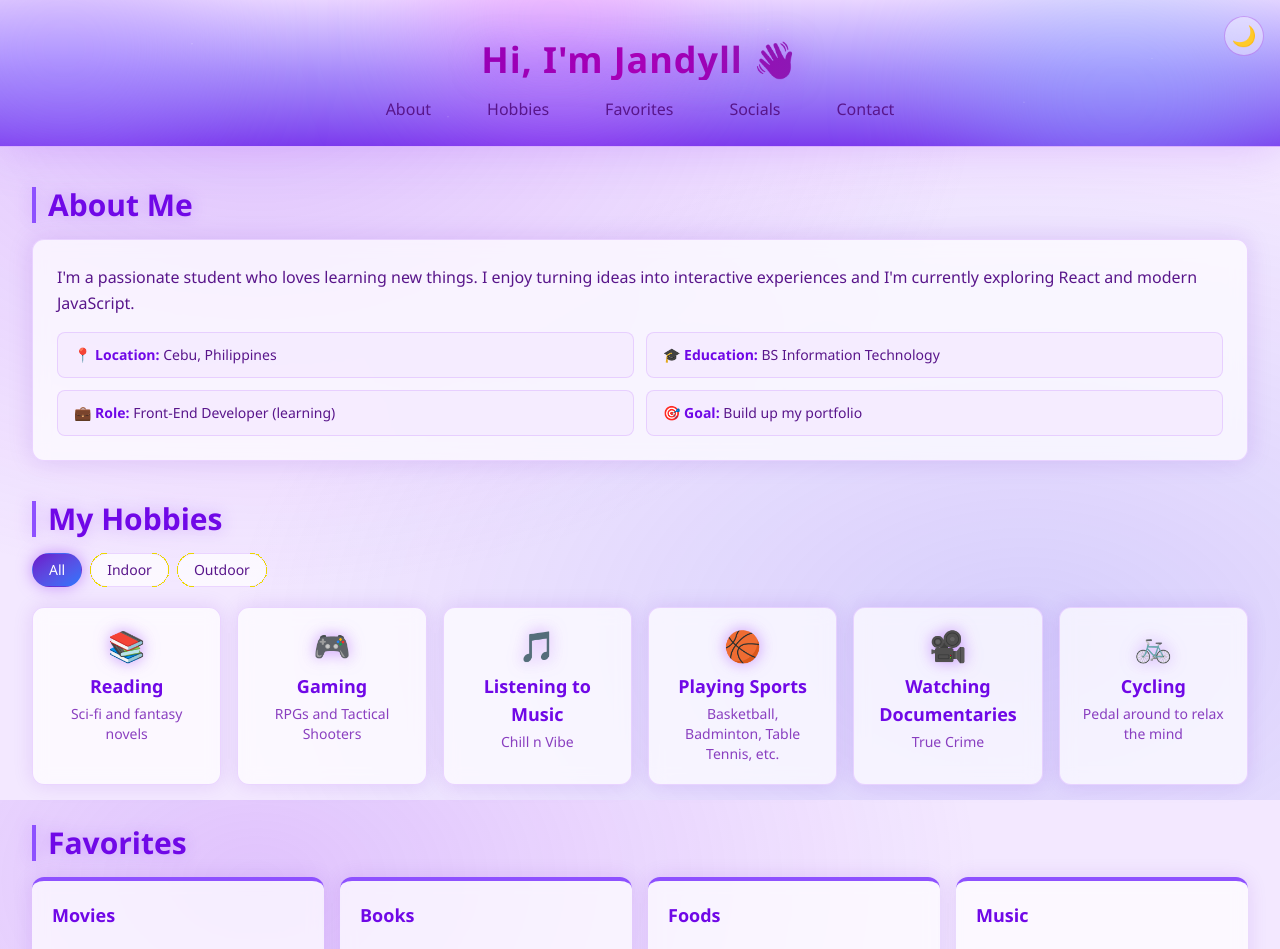
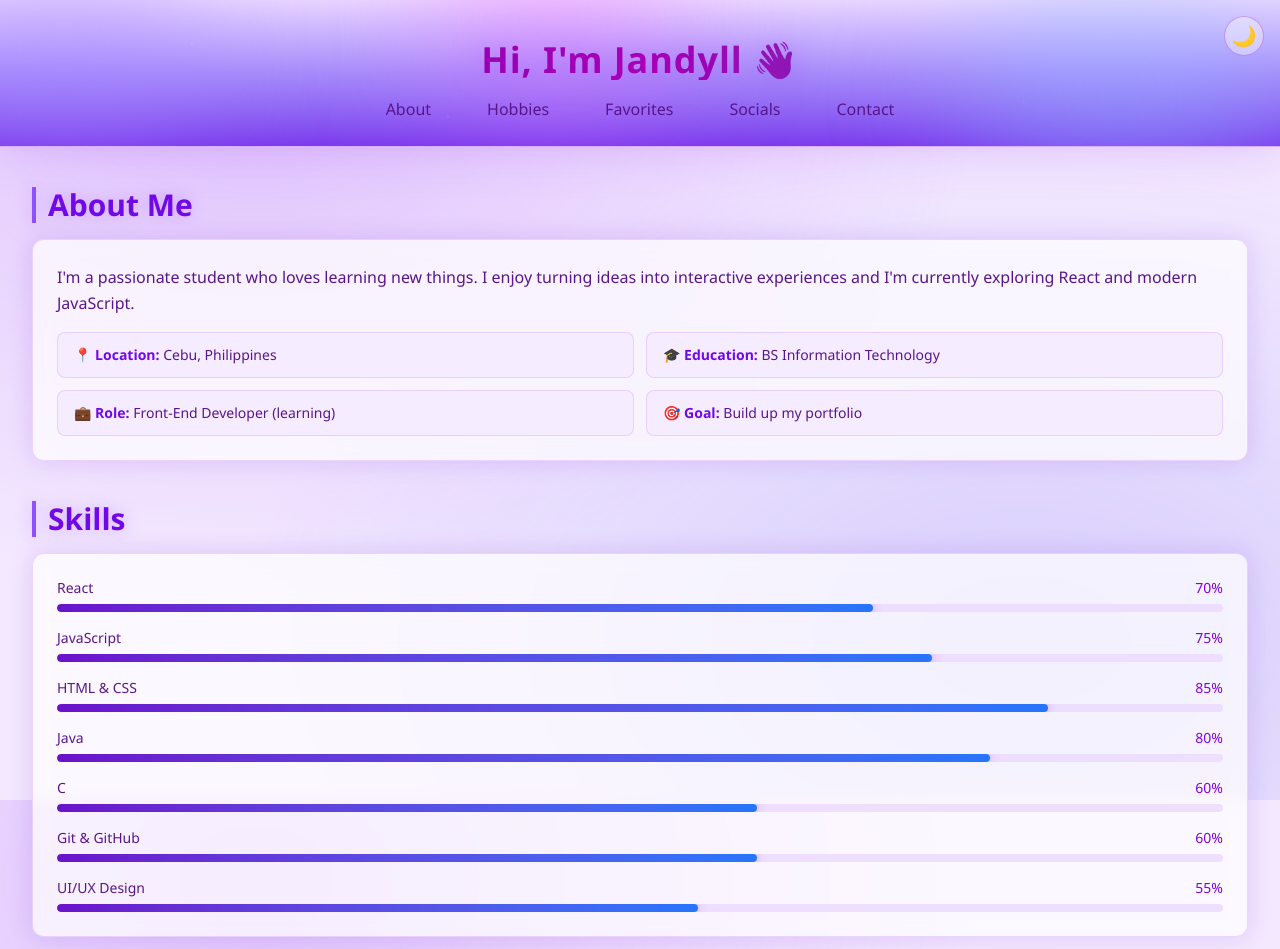
Before and after one commit to Novaliack/my-react-app, a React (Vite) app in the folder my-react-app/: page / in a window 1280 px wide. Shown: the top 949 px of the page. Built offline with nearby package versions, Linux system fonts and the light colour scheme.

Commit message:
Added SKills section with progress bars

```diff
--- a/my-react-app/src/App.jsx
+++ b/my-react-app/src/App.jsx
@@ -1,6 +1,7 @@
 import { useState, useEffect } from 'react'
 import Header from './Header.jsx'
 import About from './About.jsx'
+import Skills from './Skills.jsx'
 import Hobbies from './Hobbies.jsx'
 import Favorites from './Favorites.jsx'
 import Socials from './Socials.jsx'
@@ -31,6 +32,7 @@ function App() {
             <Header darkMode={darkMode} onToggleDarkMode={() => setDarkMode(prev => !prev)} />
             <main className="flex-1 w-full px-8 py-10 flex flex-col gap-10 transition-colors duration-300">
                 <About />
+                <Skills />
                 <Hobbies />
                 <Favorites />
                 <Socials />
--- /dev/null
+++ b/my-react-app/src/Skills.jsx
@@ -0,0 +1,37 @@
+const skills = [
+    { name: "React",         level: 70 },
+    { name: "JavaScript",    level: 75 },
+    { name: "HTML & CSS",    level: 85 },
+    { name: "Java",  level: 80 },
+    { name: "C",  level: 60 },
+    { name: "Git & GitHub",  level: 60 },
+    { name: "UI/UX Design",  level: 55 }
+];
+
+function Skills(){
+    return(
+        <section id="skills">
+            <h2 className="text-3xl font-semibold text-violet-700 dark:text-violet-300 mb-4 border-l-4 border-violet-500 pl-3 drop-shadow-[0_0_8px_rgba(168,85,247,0.4)] transition-colors duration-300">
+                Skills
+            </h2>
+            <div className="bg-white/70 dark:bg-[#140b2e]/80 backdrop-blur-sm rounded-xl p-6 shadow-[0_0_25px_rgba(106,17,203,0.15)] dark:shadow-[0_0_25px_rgba(106,17,203,0.25)] border border-purple-300/50 dark:border-purple-500/20 flex flex-col gap-4 transition-colors duration-300">
+                {skills.map(s => (
+                    <div key={s.name}>
+                        <div className="flex justify-between text-sm mb-1.5">
+                            <span className="font-medium text-purple-900 dark:text-purple-100">{s.name}</span>
+                            <span className="text-purple-700 dark:text-purple-300">{s.level}%</span>
+                        </div>
+                        <div className="h-2 bg-purple-200/70 dark:bg-purple-900/50 rounded-full overflow-hidden">
+                            <div
+                                className="h-full bg-gradient-to-r from-[#6a11cb] to-[#2575fc] rounded-full shadow-[0_0_10px_rgba(168,85,247,0.5)] transition-all duration-1000"
+                                style={{ width: `${s.level}%` }}
+                            />
+                        </div>
+                    </div>
+                ))}
+            </div>
+        </section>
+    );
+}
+
+export default Skills
```
